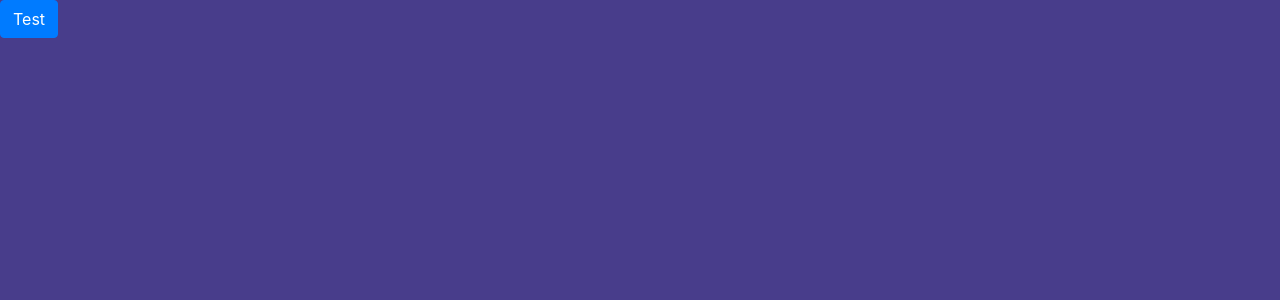
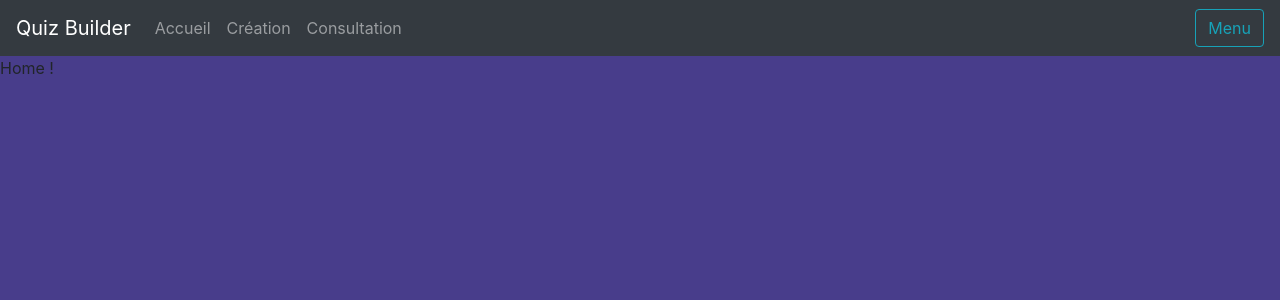
Before and after one commit to Suniron/reactideas, a React (Create React App) app: page /quizbuilder in a window 1280 px wide. Shown: the top 300 px of the page. Built offline with nearby package versions, Linux system fonts and the light colour scheme.

Commit message:
Create QuizBuilder header

```diff
--- a/public/index.html
+++ b/public/index.html
@@ -1,14 +1,12 @@
 <!DOCTYPE html>
 <html lang="en">
+
 <head>
   <meta charset="utf-8" />
   <link rel="icon" href="%PUBLIC_URL%/favicon.ico" />
   <meta name="viewport" content="width=device-width, initial-scale=1" />
   <meta name="theme-color" content="#000000" />
-    <meta
-      name="description"
-      content="Web site created using create-react-app"
-    />
+  <meta name="description" content="Mes créations en React" />
   <link rel="apple-touch-icon" href="logo192.png" />
   <!--
       manifest.json provides metadata used when your web app is installed on a
@@ -24,27 +22,17 @@
       work correctly both with client-side routing and a non-root public URL.
       Learn how to configure a non-root public URL by running `npm run build`.
     -->
-    <link
-      rel="stylesheet"
-      href="https://maxcdn.bootstrapcdn.com/bootstrap/4.3.1/css/bootstrap.min.css"
-      integrity="sha384-ggOyR0iXCbMQv3Xipma34MD+dH/1fQ784/j6cY/iJTQUOhcWr7x9JvoRxT2MZw1T"
-      crossOrigin="anonymous"
-    />
+  <link rel="stylesheet" href="https://maxcdn.bootstrapcdn.com/bootstrap/4.3.1/css/bootstrap.min.css"
+    integrity="sha384-ggOyR0iXCbMQv3Xipma34MD+dH/1fQ784/j6cY/iJTQUOhcWr7x9JvoRxT2MZw1T" crossOrigin="anonymous" />
+  <title>Mes créations React</title>
+</head>
 
-    <title>React App</title>
-  </head>
 <body>
   <noscript>You need to enable JavaScript to run this app.</noscript>
   <div class="root" id="root"></div>
   <!--
-      This HTML file is a template.
-      If you open it directly in the browser, you will see an empty page.
-
-      You can add webfonts, meta tags, or analytics to this file.
-      The build step will place the bundled scripts into the <body> tag.
-
-      To begin the development, run `npm start` or `yarn start`.
-      To create a production bundle, use `npm run build` or `yarn build`.
+      React render here
     -->
 </body>
+
 </html>
--- a/src/projects/App.css
+++ b/src/projects/App.css
@@ -1,4 +1,4 @@
-.app-common {
+.App {
   margin: 0;
   padding: 0;
   width: 100vw;
--- a/src/projects/App.tsx
+++ b/src/projects/App.tsx
@@ -36,7 +36,7 @@ const AppCards = () => {
 };
 const Home = () => {
   return (
-    <div className="app-common home">
+    <div className="App home">
       <Container>
         <Row>
           <h1>Decouvrir mes projets...</h1>
--- a/src/projects/QuizBuilder/QuizBuilder.tsx
+++ b/src/projects/QuizBuilder/QuizBuilder.tsx
@@ -1,13 +1,49 @@
-import React from "react";
-import { Link } from "react-router-dom";
-import { Button } from "react-bootstrap";
+import React, { useState } from "react";
+import { Button, Navbar, Nav } from "react-bootstrap";
+import { ChoosenApp, HeaderProps } from "./types";
+import { ReplaceProps, BsPrefixProps } from "react-bootstrap/helpers";
+import { SafeAnchorProps } from "react-bootstrap";
+
+const Header = (props: HeaderProps) => {
+  return (
+    <Navbar bg="dark" variant="dark">
+      <Navbar.Brand>Quiz Builder</Navbar.Brand>
+      <Nav className="mr-auto">
+        <Nav.Link onClick={() => props.setMode("home")}>Accueil</Nav.Link>
+        <Nav.Link onClick={() => props.setMode("createMode")}>
+          Création
+        </Nav.Link>
+        <Nav.Link onClick={() => props.setMode("showMode")}>
+          Consultation
+        </Nav.Link>
+      </Nav>
+      <Nav className="mr-auto"></Nav>
+      <Button variant="outline-info">Menu</Button>
+    </Navbar>
+  );
+};
+
+const Home = () => {
+  return <p>Home !</p>;
+};
+
+const CreateMode = () => {
+  return <p>CreateMode !</p>;
+};
+
+const ShowMode = () => {
+  return <p>ShowMode !</p>;
+};
 
 const QuizBuilder = () => {
+  const [choosenApp, setChoosenApp] = useState<ChoosenApp>("home");
+
   return (
-    <div className="app-common quizBuilder">
-      <Link to="/">
-        <Button>Test</Button>
-      </Link>
+    <div className="App quizBuilder">
+      <Header setMode={setChoosenApp} />
+      {choosenApp === "home" ? <Home /> : null}
+      {choosenApp === "createMode" ? <CreateMode /> : null}
+      {choosenApp === "showMode" ? <ShowMode /> : null}
     </div>
   );
 };
--- /dev/null
+++ b/src/projects/QuizBuilder/types.ts
@@ -0,0 +1,7 @@
+import { SetStateAction, Dispatch } from "react";
+
+export type ChoosenApp = "home" | "createMode" | "showMode";
+
+export type HeaderProps = {
+  setMode: Dispatch<SetStateAction<ChoosenApp>>;
+};
```
Lines whose indentation alone changed are shown as unchanged.
